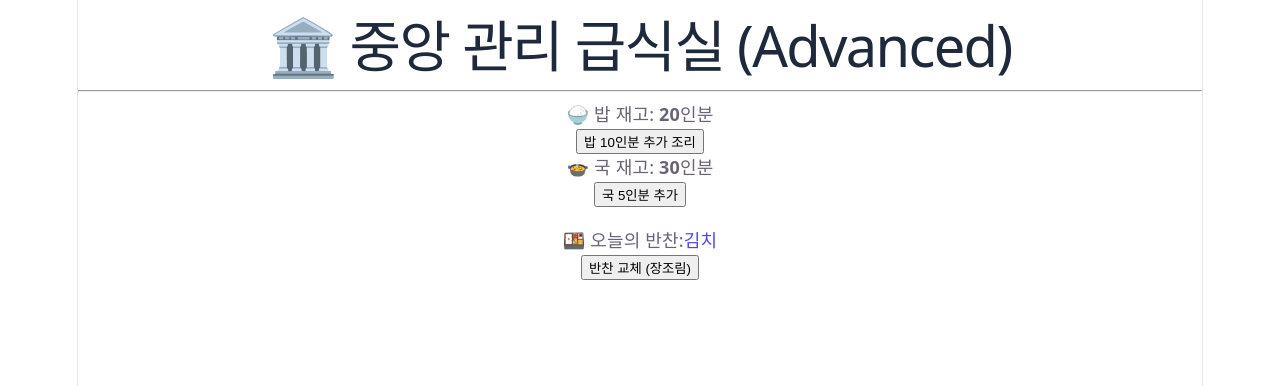
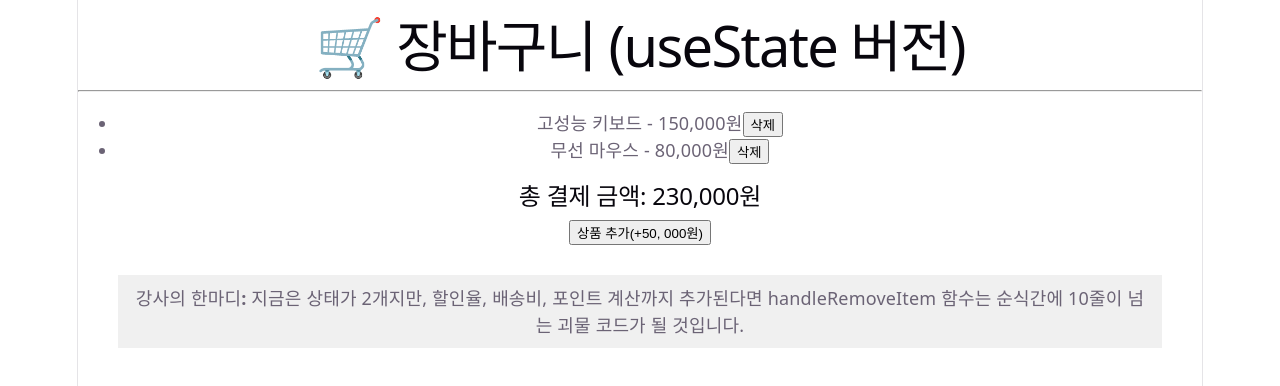
Before and after one commit to yunajoe/react-master-class-part2-inflearn, a React (Vite) app: page / in a window 1280 px wide. Shown: the top 386 px of the page. Built offline with nearby package versions, Linux system fonts and the light colour scheme.

Commit message:
guide:useState를 활용한 상태관리

```diff
--- a/src/App.jsx
+++ b/src/App.jsx
@@ -1,4 +1,4 @@
-import AdvancedCafeteria from "./components/AdvancedCafeteria.jsx";
+import StateCart from "./components/StateCart.jsx";
 
 function App() {
   return (
@@ -9,7 +9,8 @@ function App() {
       {/* <Reservation /> */}
       {/* <ReservationAnswer /> */}
       {/* <OfficeControl /> */}
-      <AdvancedCafeteria />
+      {/* <AdvancedCafeteria /> */}
+      <StateCart />
     </>
   );
 }
--- /dev/null
+++ b/src/components/StateCart.jsx
@@ -0,0 +1,51 @@
+import { useState } from "react";
+
+function StateCart() {
+  const [items, setItems] = useState([
+    { id: 1, name: "고성능 키보드", price: 150000 },
+    { id: 2, name: "무선 마우스", price: 80000 },
+  ]);
+  const [totalPrice, setTotalPrice] = useState(230000);
+  const [isLoading, setIsLoading] = useState(false);
+
+  const handleAddCart = () => {
+    const newItem = { id: Date.now(), name: "새 상품", price: 50000 };
+    // 상태 동기화의 위험성: items와 totalPrice를 각각 따로 업데이트해야 함
+    setItems((prev) => [...prev, newItem]);
+    setTotalPrice((prev) => prev + newItem.price);
+  };
+  const handleRemoveItem = (id, price) => {
+    // ⚠️ 문제 발생: 만약 여기서 setItems만 하고 setTotalPrice를 깜빡한다면?
+    // 데이터와 화면의 숫자가 따로 노는 '상태 불일치' 버그가 발생합니다.
+    setItems((prev) => prev.filter((item) => item.id !== id));
+    setTotalPrice((prev) => prev - price);
+  };
+
+  return (
+    <div>
+      <h1>🛒 장바구니 (useState 버전)</h1>
+      <hr />
+      <ul>
+        {items.map((item) => (
+          <li key={item.id}>
+            {item.name} - {item.price.toLocaleString()}원
+            <button onClick={() => handleRemoveItem(item.id, item.price)}>
+              삭제
+            </button>
+          </li>
+        ))}
+      </ul>
+      <h2>총 결제 금액: {totalPrice.toLocaleString()}원</h2>
+      <button onClick={handleAddCart}>상품 추가(+50, 000원)</button>
+      <blockquote
+        style={{ marginTop: "30px", background: "#f0f0f0", padding: "10px" }}
+      >
+        <strong>강사의 한마디:</strong> 지금은 상태가 2개지만, 할인율, 배송비,
+        포인트 계산까지 추가된다면 handleRemoveItem 함수는 순식간에 10줄이 넘는
+        괴물 코드가 될 것입니다.
+      </blockquote>
+    </div>
+  );
+}
+
+export default StateCart;
```
